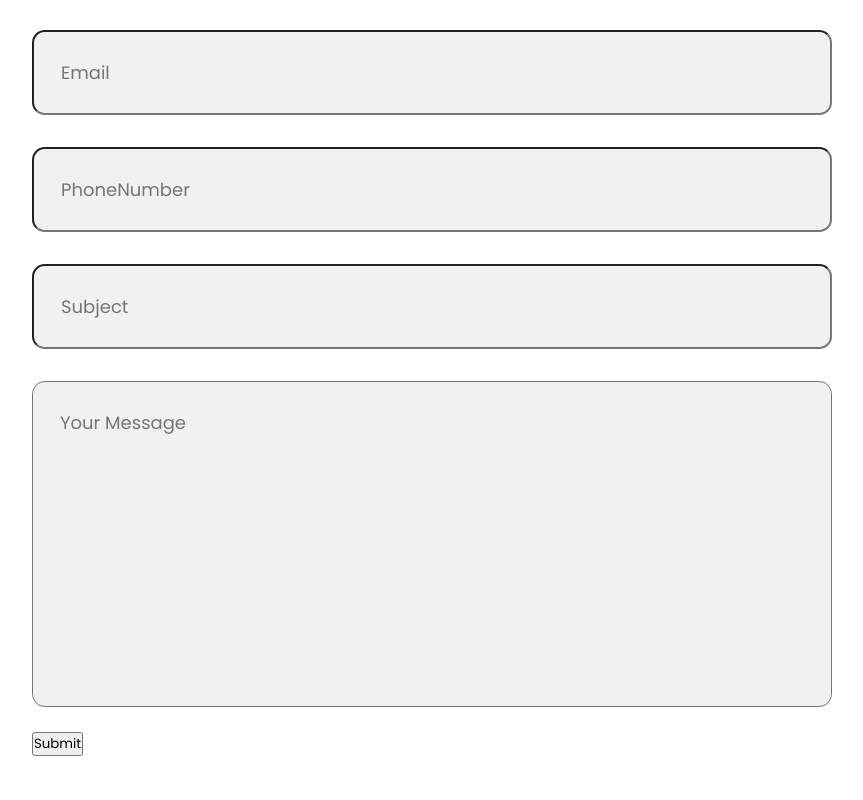
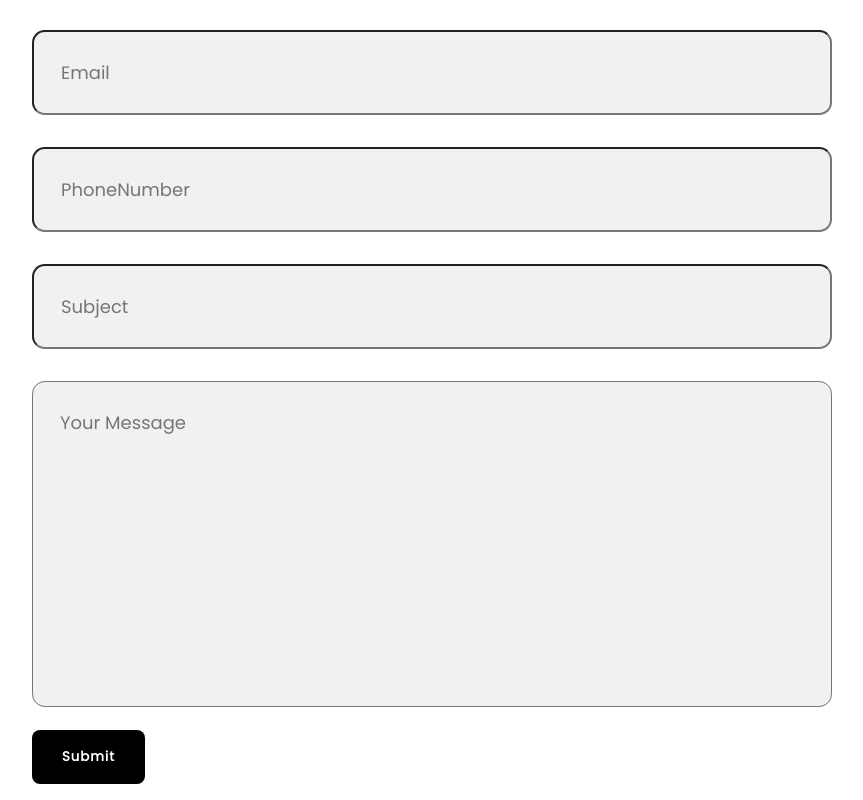
Before and after one commit to alka485/Portfolio_Site, a React (Vite) app: page / in a window 1280 px wide. Shown: the part 2028-2828 px from the top of the page, without its empty margins (208-1071 px from the left). Before the commit the page ends 2800 px from the top, so only its background shows below. Built offline with nearby package versions, Linux system fonts and the light colour scheme.

Commit message:
modifications saved

```diff
--- a/package.json
+++ b/package.json
@@ -10,6 +10,7 @@
     "preview": "vite preview"
   },
   "dependencies": {
+    "boxicons": "^2.1.4",
     "react": "^18.3.1",
     "react-dom": "^18.3.1"
   },
--- a/src/App.jsx
+++ b/src/App.jsx
@@ -1,3 +1,4 @@
+import 'boxicons/css/boxicons.min.css';
 import Header from "./component/Header"
 import Home from "./component/Home"
 import About from "./component/About"
--- a/src/component/Contact.jsx
+++ b/src/component/Contact.jsx
@@ -15,7 +15,7 @@ const Contact = () => {
                 <input type="text" placeholder='Subject'/>
             </div>
             <textarea name="" id="" rows='10' cols='30' placeholder='Your Message'></textarea>
-            <input type="submit" value='Submit' />
+            <input type="submit" value='Submit' className='btn-1' />
         </form>
     </div>
   )
```
Also changed, not shown: 1 other file (tests, documents, lock files or other folders).
